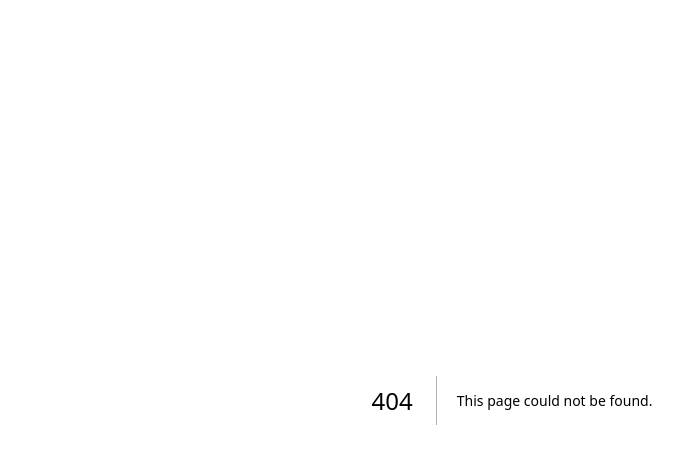
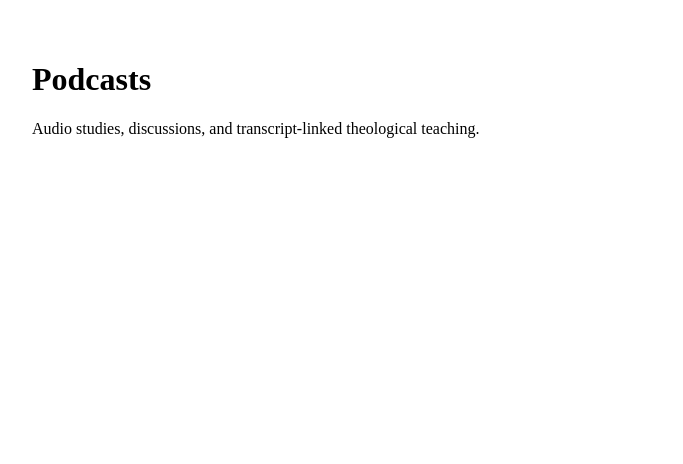
Before and after one commit to GoldstonianConcordanceBible/gcb-study-platform, a Next.js app: page /podcasts in a window 1280 px wide. Before the commit this address had no page. Shown: the top 464 px of the page, without its empty margins (128-811 px from the left). Built offline with nearby package versions, Linux system fonts and the light colour scheme.

Commit message:
Create page.tsx

```diff
--- /dev/null
+++ b/app/podcasts/page.tsx
@@ -0,0 +1,31 @@
+import { getCollection } from "../../lib/content";
+
+type Podcast = {
+  id: string;
+  title: string;
+  description: string;
+  duration_seconds?: number;
+  published_date?: string;
+};
+
+export default function PodcastsPage() {
+  const podcasts = getCollection<Podcast>("data/podcasts", { excludeManifest: true });
+
+  return (
+    <main style={{ padding: "2rem", maxWidth: 960, margin: "0 auto" }}>
+      <h1>Podcasts</h1>
+      <p>Audio studies, discussions, and transcript-linked theological teaching.</p>
+
+      <ul>
+        {podcasts.map((podcast) => (
+          <li key={podcast.id}>
+            <strong>{podcast.title}</strong>
+            <div>{podcast.published_date || "Unscheduled"}</div>
+            <div>Duration: {podcast.duration_seconds ?? 0} seconds</div>
+            <p>{podcast.description}</p>
+          </li>
+        ))}
+      </ul>
+    </main>
+  );
+}
```
